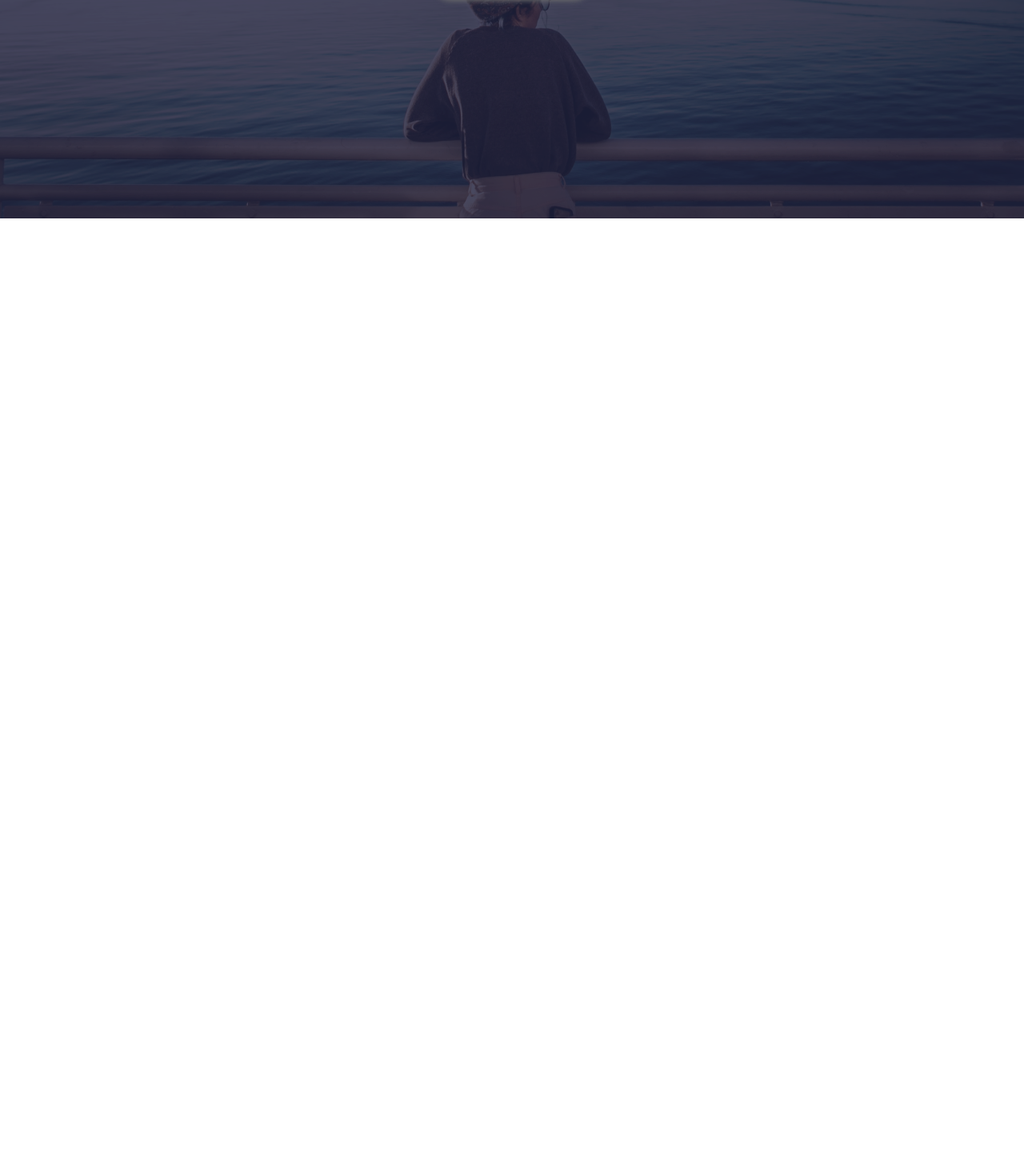
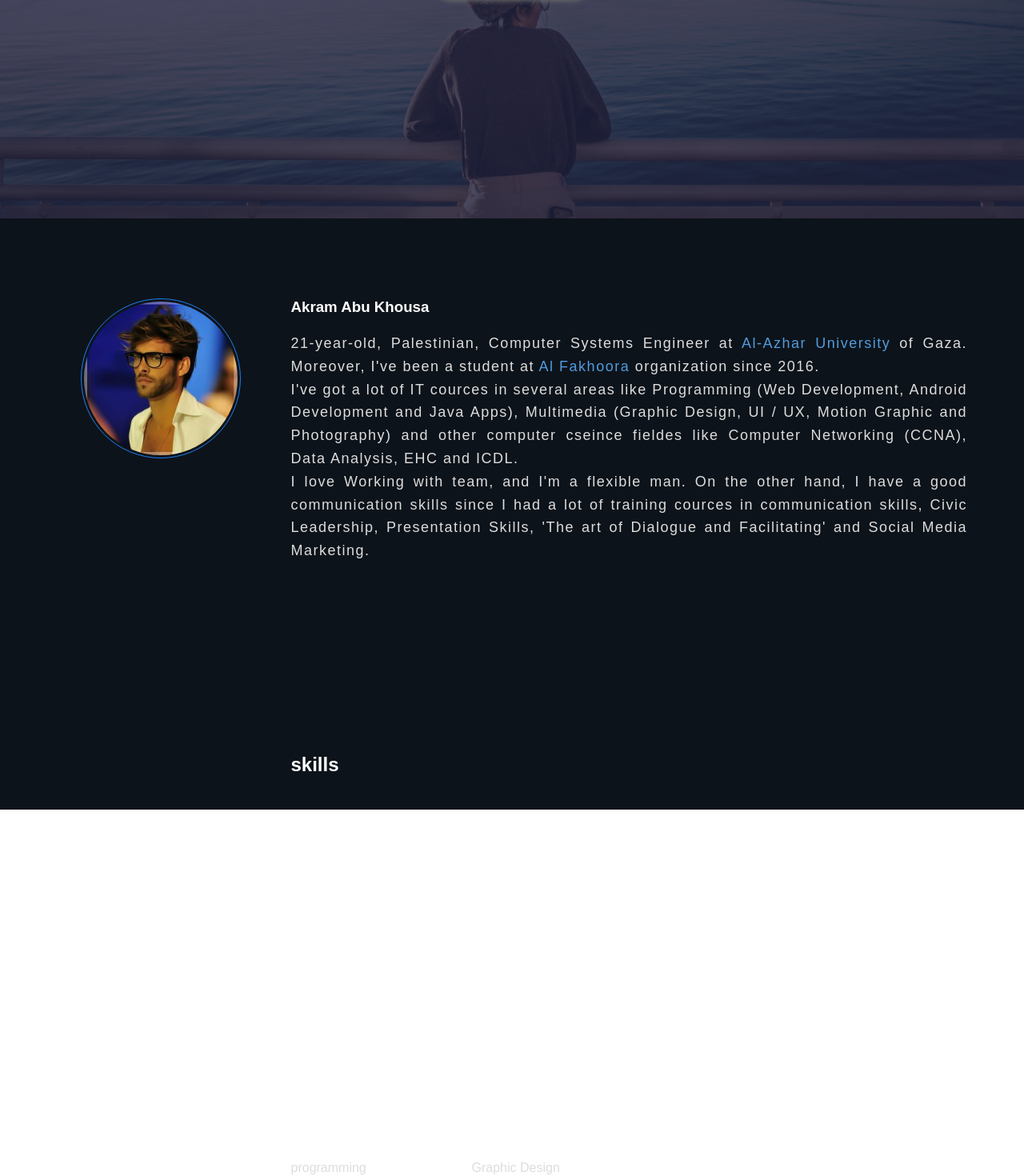
Before and after one commit to akramakh/cms, a React (Create React App) app: page / in a window 1280 px wide. Shown: the part 527-1997 px from the top of the page at 80% size. Before the commit the page ends 804 px from the top, so only its background shows below. Built offline with nearby package versions, Linux system fonts and the light colour scheme.

Commit message:
add 'about' section with basic style

```diff
--- a/src/App.js
+++ b/src/App.js
@@ -2,6 +2,7 @@ import React, {Component} from 'react';
 import CommingSoon from './components/sections/commingSoon';
 import Header from './components/header';
 import Hero from './components/sections/hero';
+import About from './components/sections/about';
 
 import './App.scss';
 
@@ -21,6 +22,7 @@ class App extends Component {
         <Header />
         <section class='body-container'>
           <Hero />
+          <About />
         </section>
       </div>
     );
--- a/src/App.scss
+++ b/src/App.scss
@@ -27,6 +27,7 @@ html {
 }
 a {
   text-decoration: none !important;
+  color: #519cdd;
 }
 h1 {
   text-transform: uppercase;
--- a/src/components/header/index.scss
+++ b/src/components/header/index.scss
@@ -159,18 +159,18 @@ header {
   }
 }
 
-@media (min-width: 1200px) {
-  .container {
-    width: 1170px;
-  }
-}
-@media (min-width: 992px) {
-  .container {
-    width: 970px;
-  }
-}
-@media (min-width: 768px) {
-  .container {
-    width: 750px;
-  }
-}
+// @media (min-width: 1200px) {
+//   .container {
+//     width: 1170px;
+//   }
+// }
+// @media (min-width: 992px) {
+//   .container {
+//     width: 970px;
+//   }
+// }
+// @media (min-width: 768px) {
+//   .container {
+//     width: 750px;
+//   }
+// }
--- /dev/null
+++ b/src/components/sections/about/index.js
@@ -0,0 +1,98 @@
+import React from 'react';
+import userImg from '../../../assets/images/user1.png';
+import './style.scss';
+
+export default function About() {
+  return (
+    <section id='about'>
+      <div class='container cms-container'>
+        <div class='row'>
+          <div class='col-md-3 cms-col'>
+            <div class='img-container'>
+              <img src={userImg} alt='avatar' />
+            </div>
+          </div>
+          <div class='col-md-9 cms-col'>
+            <div class='row'>
+              <div class='col-md-12 cms-col'>
+                <div class='info'>
+                  <h1 class='name'>akram abu khousa</h1>
+                  <p class='description'>
+                    21-year-old, Palestinian, Computer Systems Engineer at{' '}
+                    <a href='#'>Al-Azhar University</a> of Gaza. Moreover, I've
+                    been a student at <a href='#'>Al Fakhoora</a> organization
+                    since 2016.
+                    <br />
+                    I've got a lot of IT cources in several areas like
+                    Programming (Web Development, Android Development and Java
+                    Apps), Multimedia (Graphic Design, UI / UX, Motion Graphic
+                    and Photography) and other computer cseince fieldes like
+                    Computer Networking (CCNA), Data Analysis, EHC and ICDL.
+                    <br />I love Working with team, and I'm a flexible man. On
+                    the other hand, I have a good communication skills since I
+                    had a lot of training cources in communication skills, Civic
+                    Leadership, Presentation Skills, 'The art of Dialogue and
+                    Facilitating' and Social Media Marketing.
+                  </p>
+                </div>
+              </div>
+            </div>
+            <div class='row'>
+              <div class='col-md-12 cms-col'>
+                <h2 class='skills-title'>skills</h2>
+              </div>
+            </div>
+            <div class='row'>
+              <div class='col-md-6 cms-col skills-cat'>
+                <div class='title'>programming</div>
+                <div class='skills'>
+                  <ul>
+                    <li>
+                      <i class='fa fa-cog'></i>
+                    </li>
+                    <li>
+                      <i class='fa fa-cog'></i>
+                    </li>
+                    <li>
+                      <i class='fa fa-cog'></i>
+                    </li>
+                    <li>
+                      <i class='fa fa-cog'></i>
+                    </li>
+                    <li>
+                      <i class='fa fa-cog'></i>
+                    </li>
+                  </ul>
+                </div>
+              </div>
+              <div class='col-md-6 cms-col skills-cat'>
+                <div class='title'>Graphic Design</div>
+                <div class='skills'>
+                  <ul>
+                    <li>
+                      <i class='fa fa-cog'></i>
+                    </li>
+                    <li>
+                      <i class='fa fa-cog'></i>
+                    </li>
+                    <li>
+                      <i class='fa fa-cog'></i>
+                    </li>
+                    <li>
+                      <i class='fa fa-cog'></i>
+                    </li>
+                  </ul>
+                </div>
+              </div>
+            </div>
+            <div class='row'>
+              <div class='col-md-12 cms-col'>
+                <button class='btn btn-primary'>Download Resume`</button>
+              </div>
+            </div>
+          </div>
+        </div>
+      </div>
+    </section>
+  );
+}
--- /dev/null
+++ b/src/components/sections/about/style.scss
@@ -0,0 +1,88 @@
+#about {
+  padding: 100px 0;
+  background: #0d131a;
+  text-align: left;
+  width: 100%;
+
+  .row {
+    display: flex;
+    flex-direction: row;
+    .col-md-3 {
+      width: 25%;
+    }
+    .col-md-9 {
+      width: 75%;
+    }
+    .col-md-12 {
+      width: 100%;
+    }
+  }
+  .img-container {
+    width: 200px;
+    height: 200px;
+    border: 1px solid #1c7ff0;
+    box-sizing: border-box;
+    padding: 3px;
+    margin-bottom: 20px;
+    border-radius: 50%;
+    overflow: hidden;
+    img {
+      width: 100%;
+      height: 100%;
+      object-fit: cover;
+      object-position: center;
+      border-radius: 50%;
+    }
+  }
+  .info {
+    color: #fefefe;
+    padding: 0;
+    .name {
+      padding: 0;
+      margin: 0;
+      text-transform: capitalize;
+      margin-bottom: 20px;
+    }
+    .description {
+      letter-spacing: 1.5px;
+      line-height: 1.6;
+      font-size: 18px;
+      font-weight: lighter;
+      text-align: justify;
+      color: #ddd;
+    }
+  }
+  .skills-title {
+    margin-top: 30px;
+    color: #fff;
+  }
+  .skills-cat {
+    margin-bottom: 20px;
+    .title {
+      color: #ddd;
+    }
+    .skills ul {
+      list-style: none;
+      padding: 0;
+      display: flex;
+      margin-top: 10px;
+    }
+    .skills ul li {
+      padding: 9px;
+      margin-left: 2px;
+      border: 1px solid #ddd;
+      color: #ddd;
+      width: 40px;
+      height: 40px;
+      text-align: center;
+      font-size: 18px;
+    }
+  }
+  .btn {
+    margin-top: 20px;
+    padding: 10px 20px;
+    border-radius: 0;
+    font-size: 18px;
+    text-transform: uppercase;
+  }
+}
```
